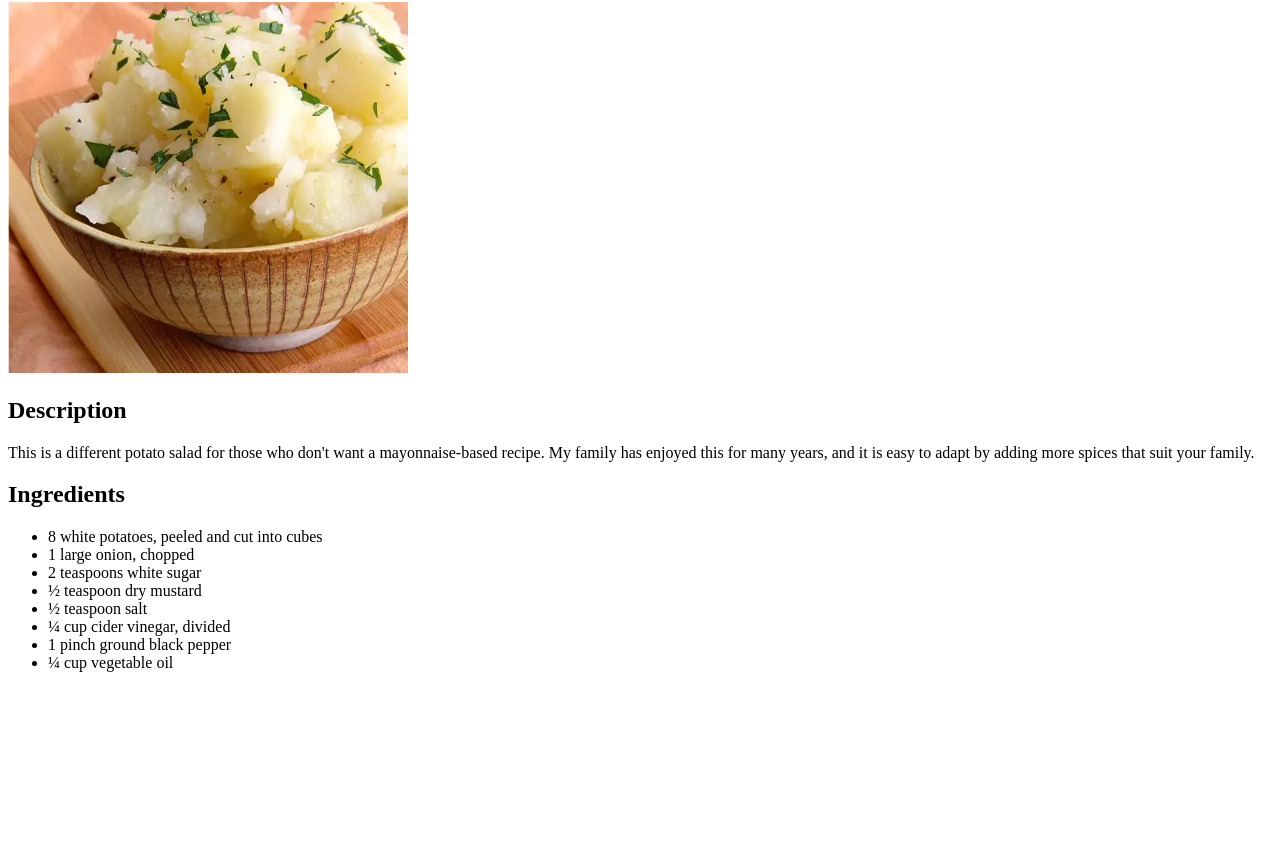
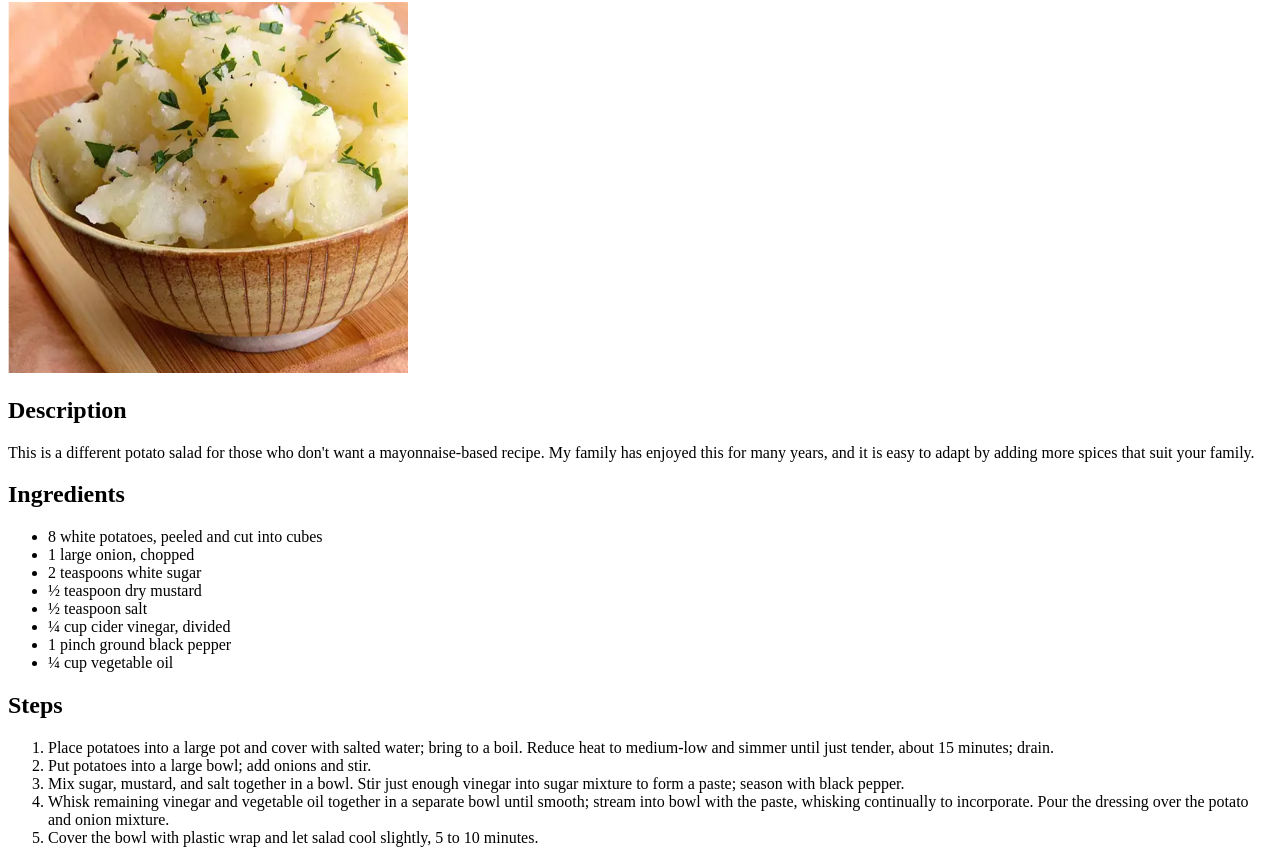
Before and after one commit to 4C-75-63-6B-79/odin-recipes, a plain HTML site: page recipes/german-potato-salad.html in a window 1280 px wide. Shown: the part 78-941 px from the top of the page. Before the commit the page ends 800 px from the top, so only its background shows below. Drawn offline with Linux system fonts and the light colour scheme.

Commit message:
Steps to prepare the german potato salad added

```diff
--- a/recipes/german-potato-salad.html
+++ b/recipes/german-potato-salad.html
@@ -24,5 +24,19 @@
             <li>1 pinch ground black pepper</li>
             <li>¼ cup vegetable oil</li>
         </ul>
+        <h2>Steps</h2>
+        <ol>
+            <li>Place potatoes into a large pot and cover with salted water; bring to a boil.
+                Reduce heat to medium-low and simmer until just tender, about 15 minutes; drain.</li>
+            <li>Put potatoes into a large bowl; add onions and stir.</li>
+            <li>Mix sugar, mustard, and salt together in a bowl. Stir just enough vinegar into sugar mixture
+                to form a paste; season with black pepper.
+            </li>
+            <li>Whisk remaining vinegar and vegetable oil together in a separate bowl until smooth; stream into
+                bowl with the paste, whisking continually to incorporate. Pour the dressing over the potato and onion
+                mixture.
+            </li>
+            <li>Cover the bowl with plastic wrap and let salad cool slightly, 5 to 10 minutes.</li>
+        </ol>
     </body>
 </html>
```
Also changed, not shown: index.html (+3 -1 lines).
